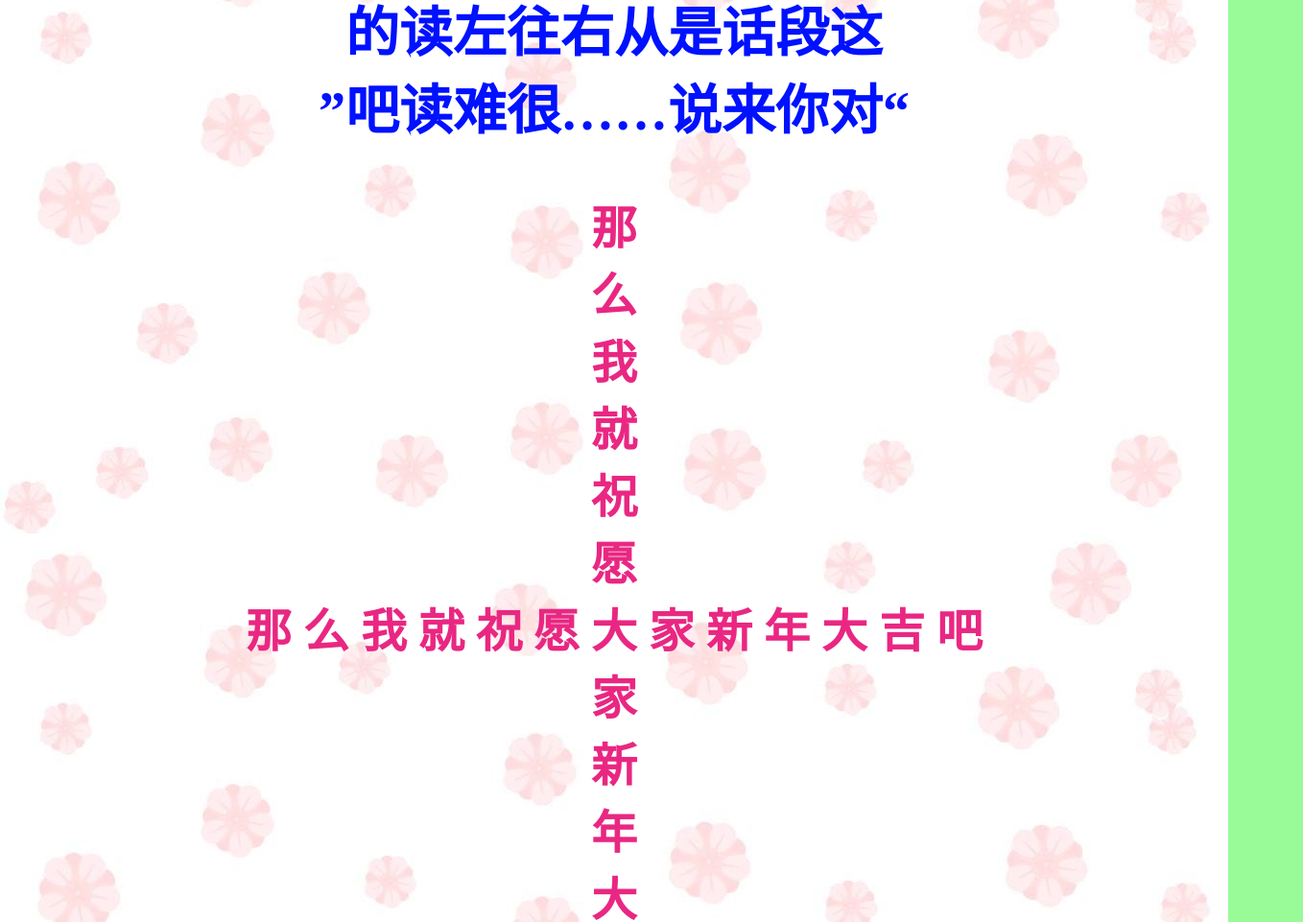
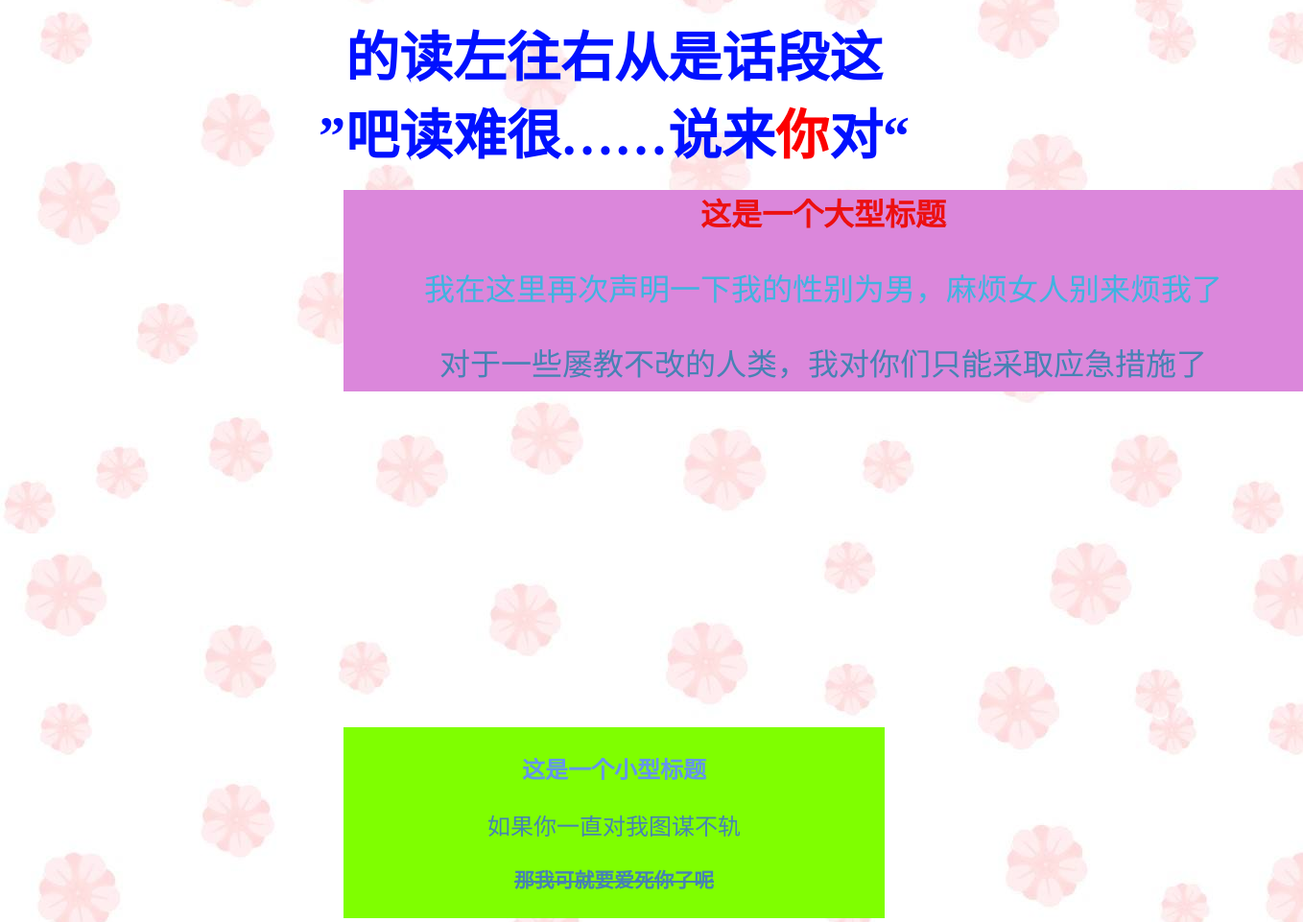
Before and after one commit to XiaoShaYu123a/work, a plain HTML site: page index.html in a window 1280 px wide. Shown: the part 164-1125 px from the top of the page at 96% size, 1358 px wide, since content can reach past the window. Drawn offline with Linux system fonts and the light colour scheme.

Commit message:
Update index.html

```diff
--- a/index.html
+++ b/index.html
@@ -6,6 +6,25 @@
         <title>小鲨鱼祝您新春快乐</title>
         <!--此处代表标题-->
         <style>
+            span.huang {
+                color: rgb(252, 0, 0);
+            }
+            .hello{
+                background-color: chartreuse;
+                color: cornflowerblue;
+                margin: 350px;
+                padding: 5px;
+                margin-top:5px
+            }
+            .hallo{
+                background-color: rgb(219, 135, 219);
+                color: rgb(223, 178, 96);
+                width:1000px;
+                height: 210px;
+                margin:350px;
+                margin-top:5px
+
+            }
             h1{
                 color: rgb(236, 16, 16);
                 text-align: center;
@@ -17,19 +36,27 @@
         </style>
         <!--style代表设置下文文字形态-->
     </head>
-    <body style="background-color: palegreen;">
+    <body style="background-color: rgb(255, 255, 255);">
         <h1 style="background-color: pink;">
             祝愿大家新春快乐<img src="static\images\cat.gif" align="left"><img src="static\images\cat.gif" align="right">
             <br/>
             万事顺遂</h1>
         <hr/>
+        <br/>
         <p>
             <bdo dir="rtl"><b style="color: rgb(0, 17, 255);font-size:350%;">这段话是从右往左读的<br/>
-                <q>对你来说……很难读吧</q></b> </bdo>
+                <q>对<span class="huang">你</span>来说……很难读吧</q></b> </bdo>
         </p>
-        <p style="color: rgb(233, 39, 130);font-size: 300%;">
-            <b>那<br/>么<br/>我<br/>就<br/>祝<br/>愿<br/>那 么 我 就 祝 愿 大 家 新 年 大 吉 吧<br/>家<br/>新<br/>年<br/>大<br/>吉<br/>吧</b>
-        </p>
+         <div class="hallo">
+             <h1>这是一个大型标题</h1>
+             <p style="color: rgb(64, 179, 224);font-size: 200%;">我在这里再次声明一下我的性别为男，麻烦女人别来烦我了</p>
+             <p style="font-size: 200%;">对于一些屡教不改的人类，我对你们只能采取应急措施了</p>
+         </div>
+         <div class="hello">
+          <h2 style="text-align: center;"><b>这是一个小型标题</b></h2>
+          <p style="font-size: 150%;">如果你一直对我图谋不轨</p>
+          <p style="font-size: 130%;"><del><b>那我可就要爱死你了呢</b></del></p>
+        </div>
         <p>
         如果你看到了这行字 请立即前往以下页面<br/>
         <a href="index1.html"> <b style="color:yellow;font-size: 400%;">单击此处</b></a>
```
